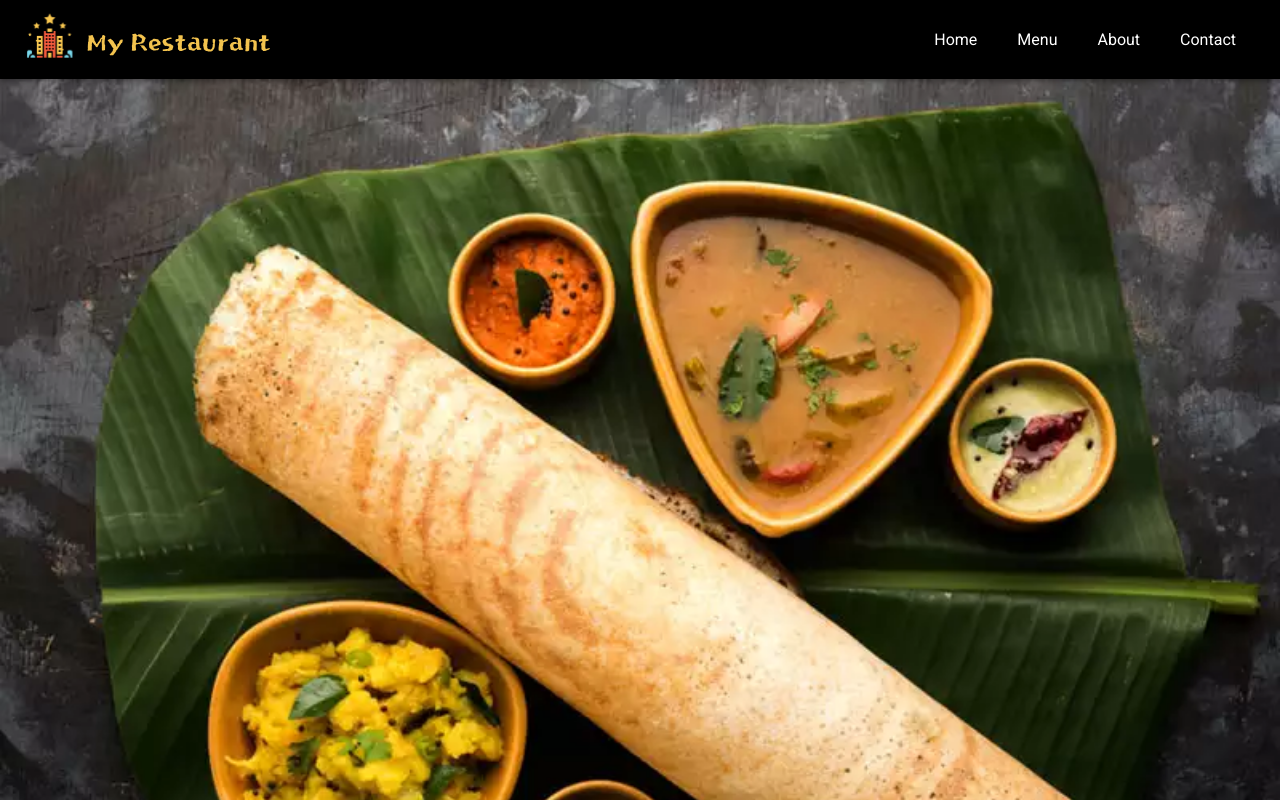
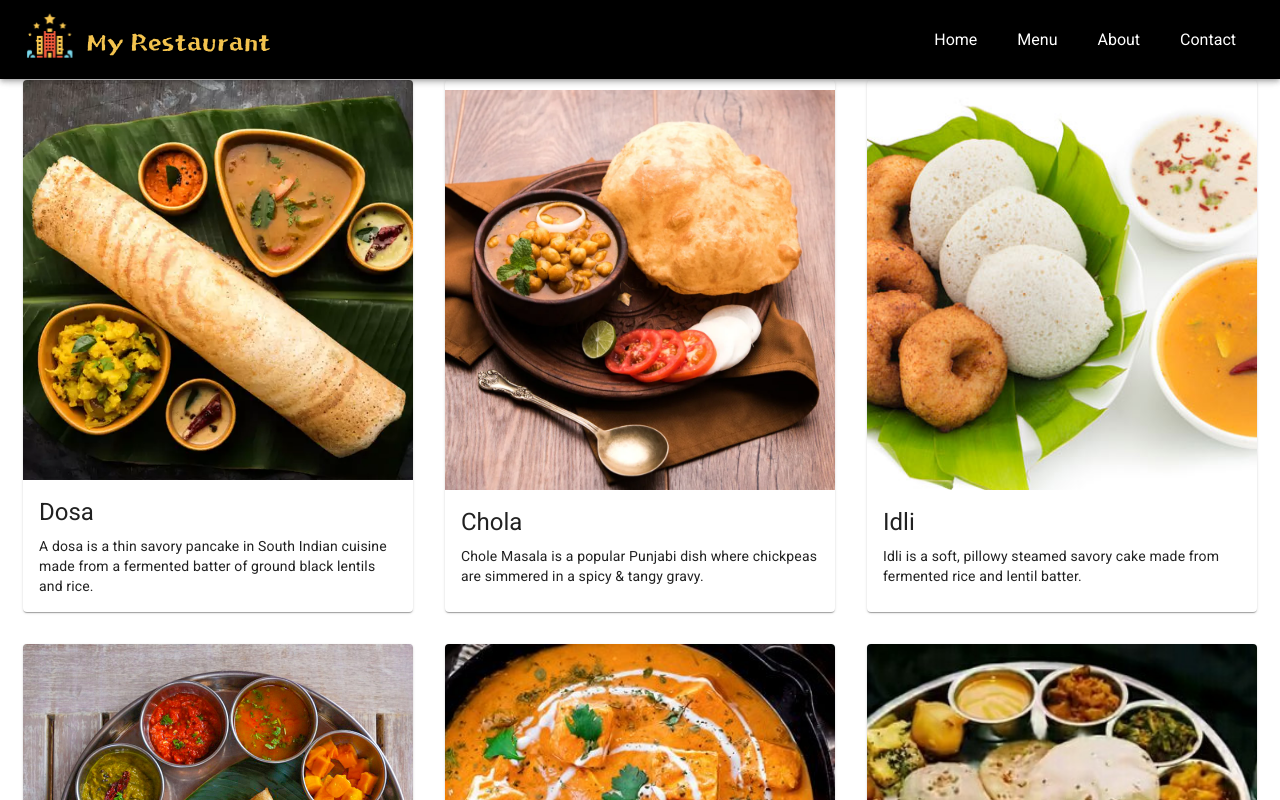
Before and after one commit to anmolbiranwar/Restaurant-website_Reactjs_MUI, a React (Create React App) app: page /menu in a window 1280 px wide. Shown: the top 800 px of the page. Built offline with nearby package versions, Linux system fonts and the light colour scheme.

Commit message:
Update Menu.js

```diff
--- a/src/pages/Menu.js
+++ b/src/pages/Menu.js
@@ -6,15 +6,18 @@ import { Box, Card, CardActionArea, CardContent, CardMedia, Typography } from '@
 const Menu = () => {
   return (
     <Layout>
-        <Box>
+        <Box sx={{display:'flex', flexWrap:'wrap', justifyContent:'center'}}>
           {
             MenuList.map(menu =>(
-              <Card>
+              <Card sx={{maxWidth:'390px', display:'flex', m:2}}>
                 <CardActionArea>
                   <CardMedia sx={{minHeight:'400px'}} component={'img'} src={menu.image} alt={menu.name} />
                   <CardContent>
                     <Typography variant='h5' gutterBottom component={'div'}>
                       {menu.name}
+                    </Typography>
+                    <Typography variant='body2'>
+                      {menu.description}
                     </Typography>
                   </CardContent>
                 </CardActionArea>
```
